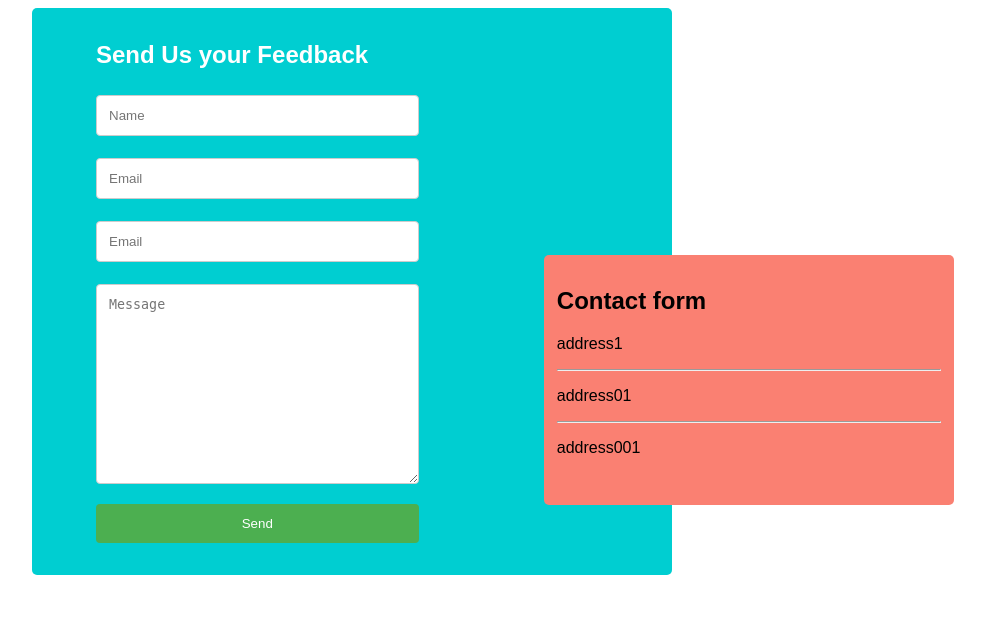
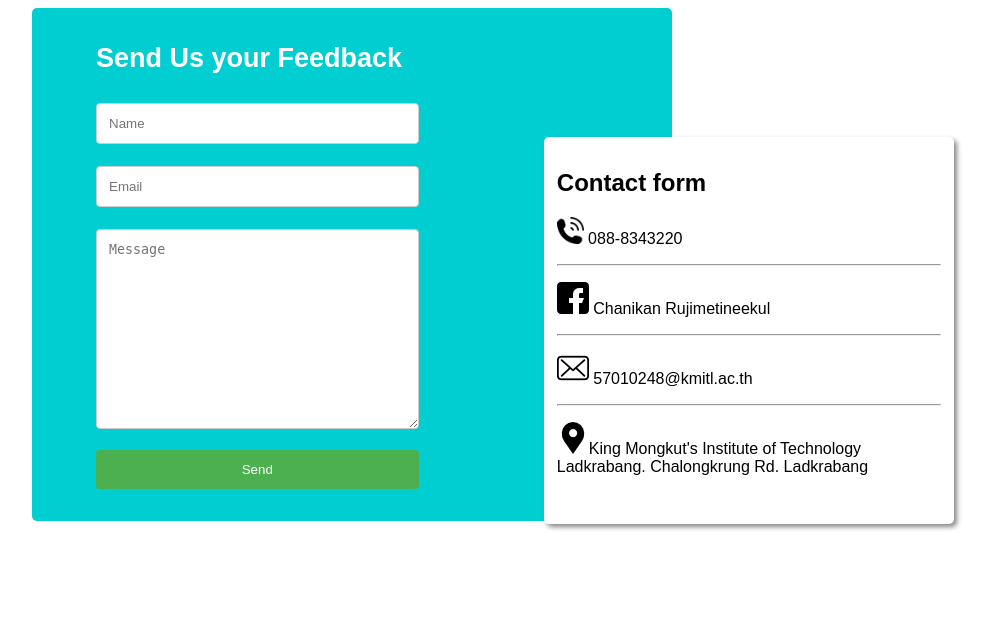
Before and after one commit to Chanikarn1/webinfo, a Flask app: page /contact.html in a window 1280 px wide. Shown: the top 630 px of the page, without its empty margins (104-1095 px from the left). Run offline with Flask 2, Linux system fonts and the light colour scheme; some libraries are stand-ins or nearby versions.

Commit message:
new contact

```diff
--- a/webinfo/templates/contact.html
+++ b/webinfo/templates/contact.html
@@ -1,6 +1,7 @@
 <!DOCTYPE html>
 <html>
 <head>
+<title>CONTACT ME</title>
 <meta name="viewport" content="width=device-width, initial-scale=1">
 <style>
 body {font-family: Arial, Helvetica, sans-serif;height: 100%;width: 100%}
@@ -54,21 +55,21 @@ input[type=submit]:hover {
 .box{
     width:70%;
     color: white;
-
+    font-size: 18px;
 }
 .container-small{
     width:30%;
     height:50%;
     border-radius: 5px;
-    background-color:#FA8072;
+    background-color:white;
     padding-right: 1%;
     padding-left: 1%;
     padding-bottom: 2.5%;
     padding-top: 1%;
     margin-right: 10%;
     margin-left: 50%;
-    margin-top: -25%;
-
+    margin-top: -30%;
+    box-shadow: 3px 3px 5px #888888;
 
 }
 #map {
@@ -76,8 +77,16 @@ input[type=submit]:hover {
     margin-top:10%;
     height: 400px;
     width: 100%;
+
 }
 
+.footer {
+    background-color: #FF9999;
+    padding: 10px;
+    margin-bottom: 0px;
+
+
+}
 
 </style>
 </head>
@@ -102,7 +111,6 @@ input[type=submit]:hover {
         </div>
 
         <div class="box">
-          <input type="text" id="lname" name="lastname" placeholder=Email>
           <textarea id="subject" name="subject" placeholder=Message style="height:200px"></textarea>
         </div>
 
@@ -118,11 +126,15 @@ input[type=submit]:hover {
 
 <div class="container-small">
   <h2>Contact form</h2>
-    <p> address1</p>
+    <p><img style="width: 7%" src="../static/img/phone.png"> 088-8343220 </p>
+    <hr>
+    <p><img src="../static/img/facebook.png"  > Chanikan Rujimetineekul </p>
     <hr >
-    <p> address01</p>
+    <p><img src="../static/img/envelope.png"> 57010248@kmitl.ac.th</p>
     <hr>
-   <p> address001</p>
+    <p><img src="../static/img/placeholder.png">King Mongkut's Institute of
+      Technology Ladkrabang.
+      Chalongkrung Rd. Ladkrabang</p>
 </div>
 
 
@@ -144,14 +156,16 @@ input[type=submit]:hover {
 src="https://maps.googleapis.com/maps/api/js?key=AIzaSyC3_hf_c_rNvzyl8AYvQY13sEntAiL0UBw &callback=initMap">
 </script>
 
+<div class="footer" >
+    <div style="margin-left:85%">
+      <img src="../static/img/facebook-logo-button.png"  >
+      <img src="../static/img/instagram-logo.png" >
+      <img src="../static/img/twitter-logo-button.png" >
+      <img src="../static/img/google-plus-logo-button.png" >
+    </div>
+</div>
 
 
-  <footer>
-    <p>Posted by: Hege Refsnes</p>
-    <p>Contact information: <a href="mailto:someone@example.com">someone@example.com</a>.</p>
-  </footer>
-
-  <p><strong>Note:</strong> The footer tag is not supported in Internet Explorer 8 and earlier versions.</p>
 
 
 </body>
```
Also changed, not shown: webinfo/static/img/facebook-logo-button.png (added), webinfo/static/img/google-plus-logo-button.png (added), webinfo/static/img/instagram-logo.png (added), webinfo/static/img/twitter-logo-button.png (added). Lines whose indentation alone changed are shown as unchanged.
